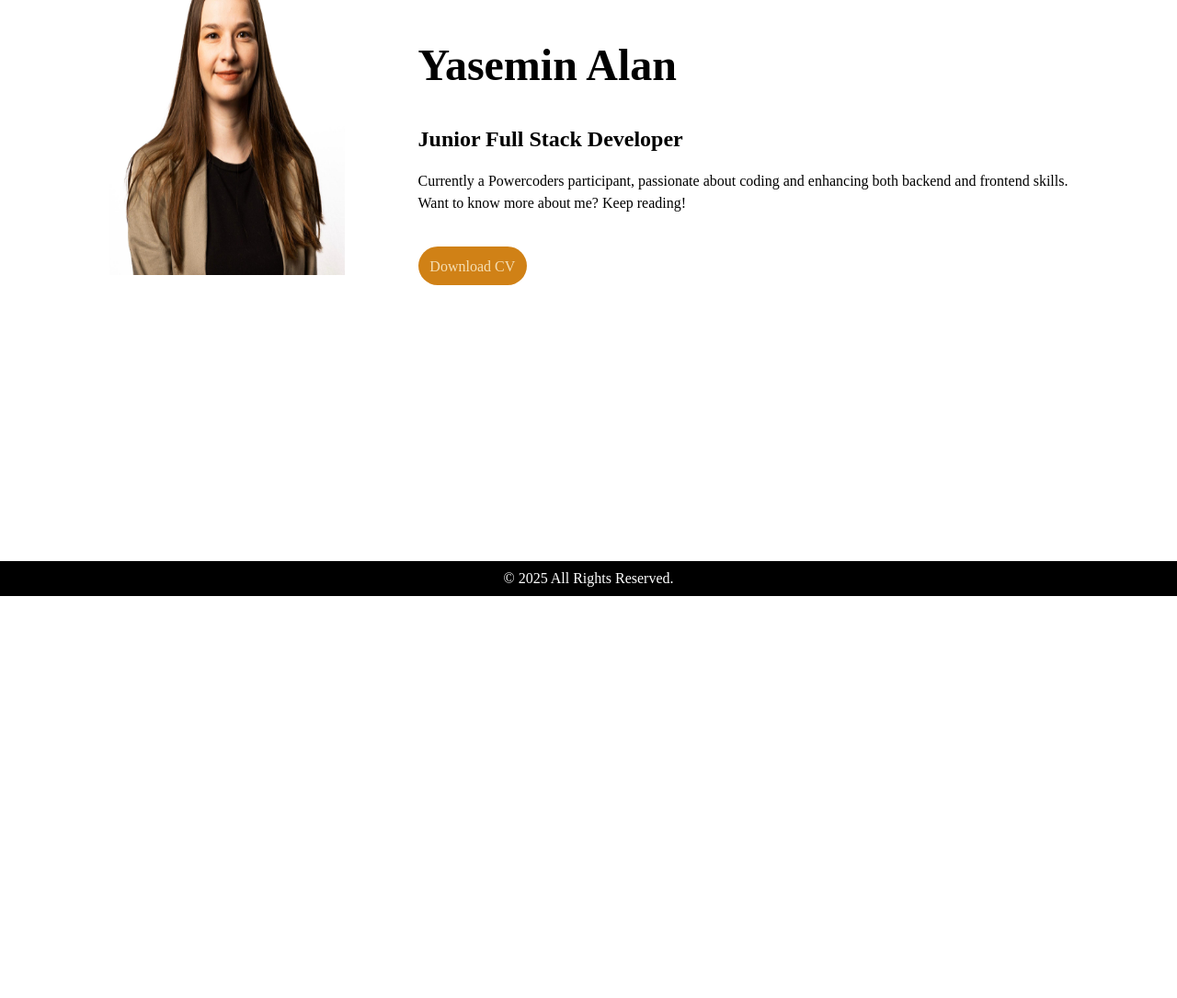
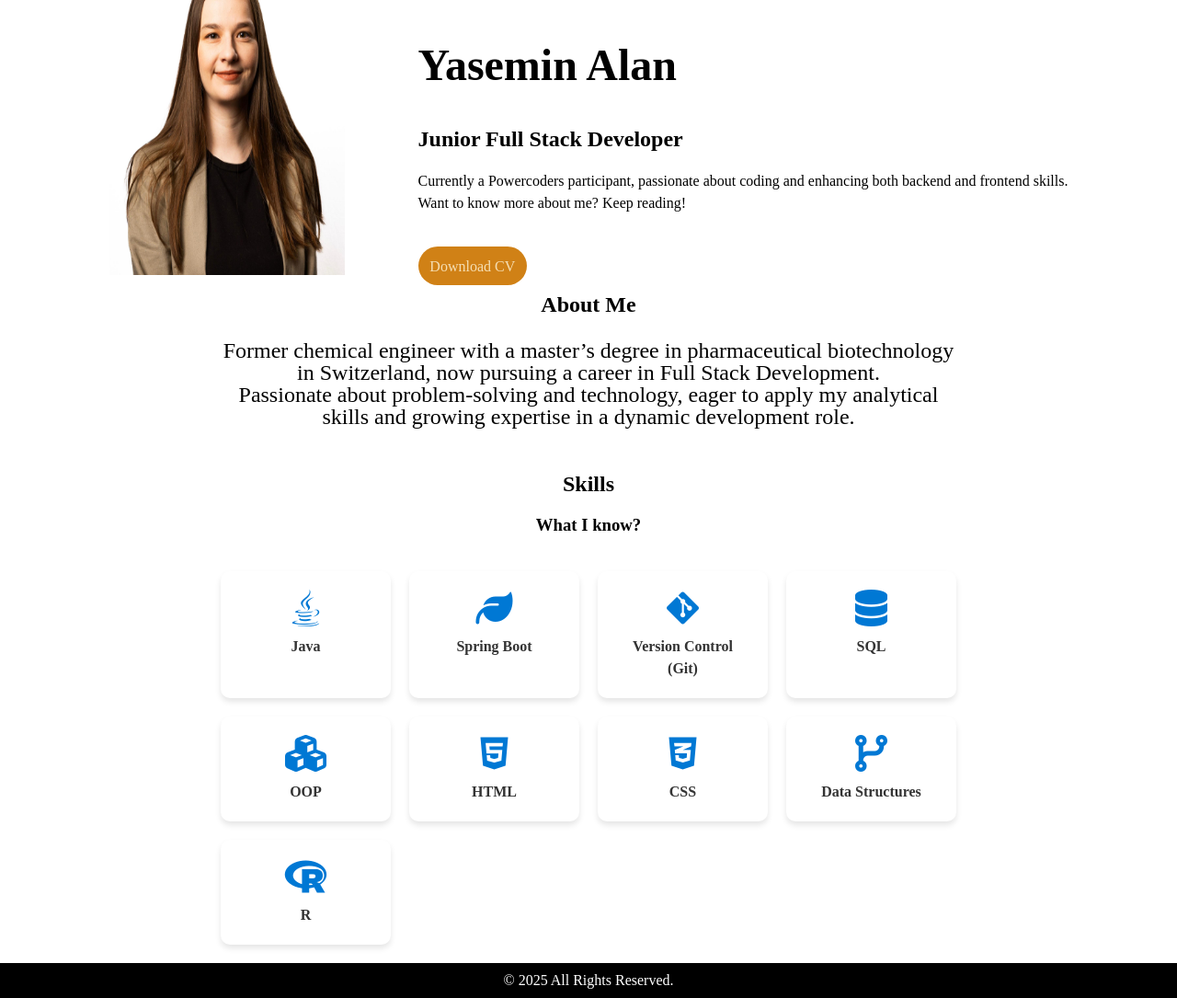
Before and after one commit to yasminalan/my-portfolio, a plain HTML site: page index.html in a window 1280 px wide. Shown: the part 152-1237 px from the top of the page at 92% size. Before the commit the page ends 800 px from the top, so only its background shows below. Drawn offline with Linux system fonts and the light colour scheme.

Commit message:
Add about me and skills section

```diff
--- a/index.html
+++ b/index.html
@@ -4,6 +4,10 @@
     <meta charset="UTF-8" />
     <meta name="viewport" content="width=device-width, initial-scale=1.0" />
     <title>Yasemin Alan - Junior Full Stack Developer</title>
+    <link
+  rel="stylesheet"
+  href="https://cdnjs.cloudflare.com/ajax/libs/font-awesome/6.5.0/css/all.min.css"
+/>
     <link rel="stylesheet" href="style.css" />
   </head>
   <body>
@@ -32,6 +36,60 @@
           <a href="#">Download CV</a>
         </div>
       </div>
+      <div class = "about-me">
+        <h2>About Me</h2>
+        <p>Former chemical engineer with a
+          master’s degree in pharmaceutical
+          biotechnology in Switzerland, now
+          pursuing a career in Full Stack
+          Development. <br>Passionate about
+          problem-solving and technology, eager
+          to apply my analytical skills and growing
+          expertise in a dynamic development
+          role.</p>
+      </div>
+      <div class = "skills">
+        <h2>Skills</h2>
+        <h3>What I know?</h3>
+        <div class="grid-container">
+          <div class="grid-item">
+            <i class="fab fa-java"></i>
+            <p>Java</p>
+          </div>
+          <div class="grid-item">
+            <i class="fas fa-leaf"></i>
+            <p>Spring Boot</p>
+          </div>
+          <div class="grid-item">
+            <i class="fab fa-git-alt"></i>
+            <p>Version Control (Git)</p>
+          </div>
+          <div class="grid-item">
+            <i class="fas fa-database"></i>
+            <p>SQL</p>
+          </div>
+          <div class="grid-item">
+            <i class="fas fa-cubes"></i>
+            <p>OOP</p>
+          </div>
+          <div class="grid-item">
+            <i class="fab fa-html5"></i>
+            <p>HTML</p>
+          </div>
+          <div class="grid-item">
+            <i class="fab fa-css3-alt"></i>
+            <p>CSS</p>
+          </div>
+          <div class="grid-item">
+            <i class="fas fa-code-branch"></i>
+            <p>Data Structures</p>
+          </div>
+          <div class="grid-item">
+            <i class="fab fa-r-project"></i>
+            <p>R</p>
+          </div>
+        </div>
+      </div>
     </section>
     <footer>&copy; 2025 All Rights Reserved.</footer>
     </div>
--- a/style.css
+++ b/style.css
@@ -71,9 +71,52 @@ img {
   background-color: wheat;
   color: var(--background-color);
 }
+.about-me h2,
+.skills h2,
+h3 {
+  text-align: center;
+}
 p {
   margin-bottom: 3rem;
   line-height: 1.5rem;
+}
+.about-me {
+  max-width: 800px;
+  margin: 0 auto;
+  text-align: center;
+}
+.about-me p {
+  font-size: 1.5rem;
+  line-height: 1.5rem;
+}
+.grid-container {
+  display: grid;
+  grid-template-columns: repeat(auto-fit, minmax(150px, 1fr));
+  gap: 20px;
+  padding: 20px;
+  max-width: 800px;
+  margin: auto;
+}
+
+.grid-item {
+  background: #ffffff;
+  box-shadow: 0 4px 6px rgba(0, 0, 0, 0.1);
+  border-radius: 10px;
+  padding: 20px;
+  text-align: center;
+  transition: transform 0.3s;
+}
+
+.grid-item i {
+  font-size: 40px;
+  margin-bottom: 10px;
+  color: #0078d4;
+}
+
+.grid-item p {
+  margin: 0;
+  font-weight: bold;
+  color: #333;
 }
 footer {
   background-color: black;
```
